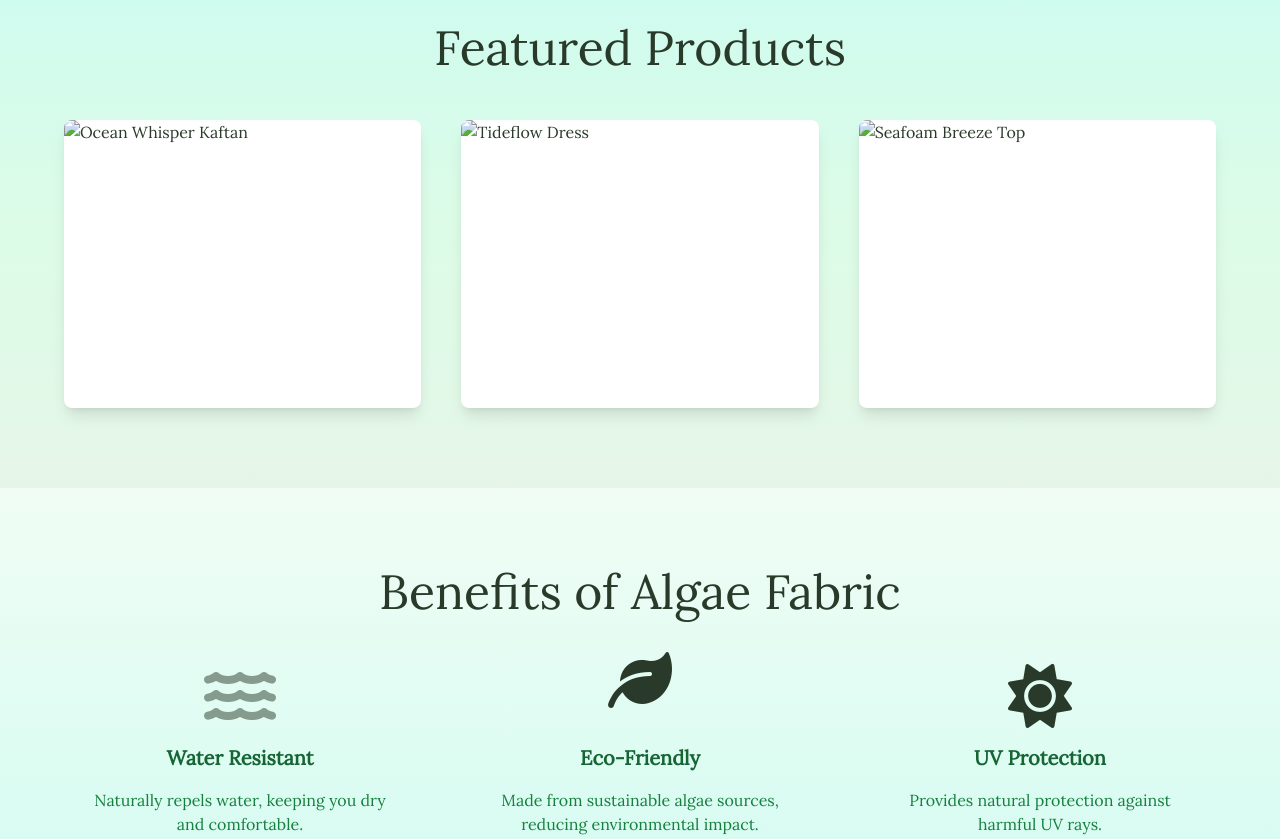
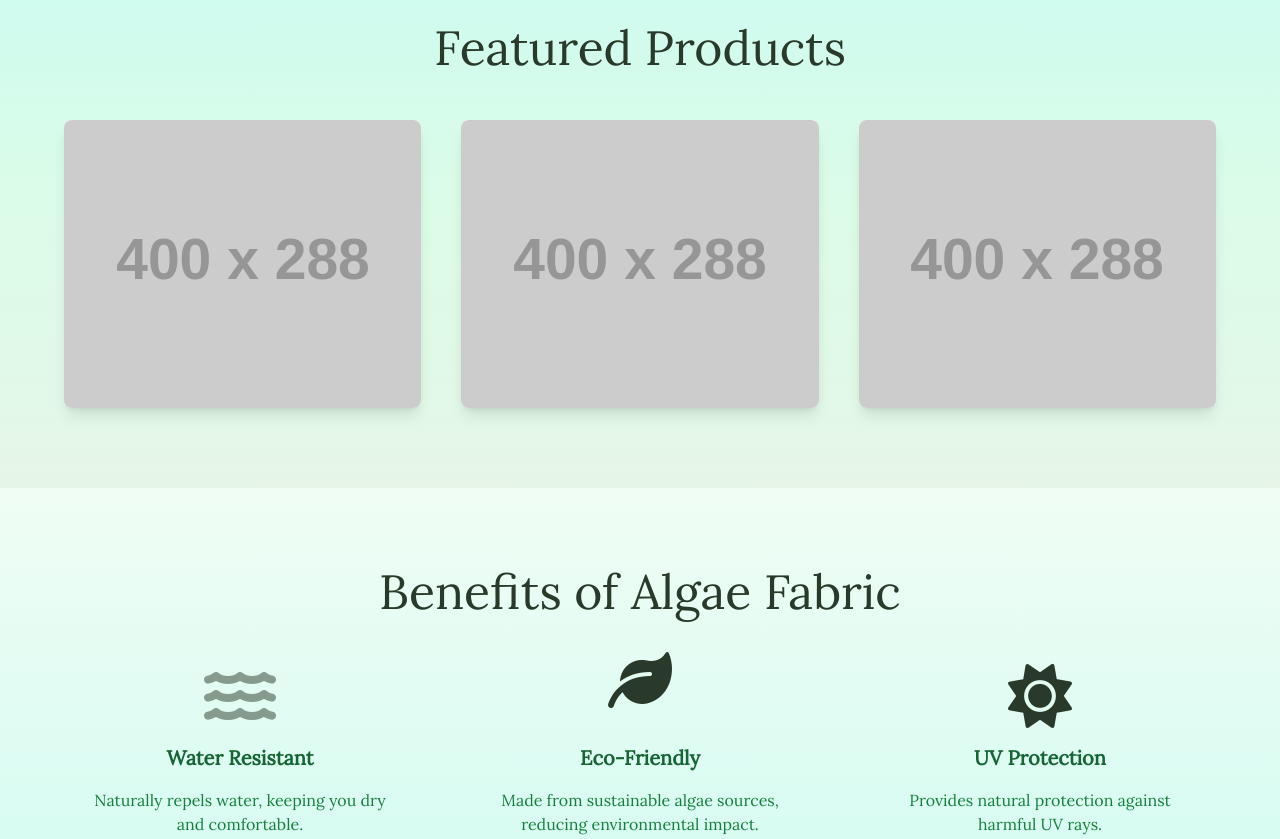
Before and after one commit to radhikaarora98/blackboxai-1746073132630, a plain HTML site: page alyra-website/index.html in a window 1280 px wide. Shown: the part 1240-2079 px from the top of the page. Drawn offline with nearby package versions, Linux system fonts and the light colour scheme; placeholder pictures from the web are drawn by us.

Commit message:
Add alyra-website/index.html 1746074055665

```diff
--- a/alyra-website/index.html
+++ b/alyra-website/index.html
@@ -65,10 +65,7 @@
 
   <!-- Homepage Hero Section -->
   <section id="home" class="relative w-full h-screen overflow-hidden">
-    <video autoplay muted loop playsinline class="absolute top-0 left-0 w-full h-full object-cover brightness-75" aria-label="Algae in water and sustainable textures video background">
-      <source src="assets/videos/algae-water.mp4" type="video/mp4" />
-      Your browser does not support the video tag.
-    </video>
+    <!-- Removed video background due to missing asset -->
     <div class="absolute inset-0 bg-gradient-to-b from-teal-900/40 via-green-900/30 to-sand-900/40"></div>
     <div class="relative z-10 flex flex-col items-center justify-center h-full text-center px-4">
       <h1 class="text-7xl md:text-9xl font-dm-serif text-seafoam-beige animate-fade-in-out select-none" style="color:#d9e6d2;">ALYRA</h1>
@@ -105,21 +102,21 @@
     <div class="max-w-6xl mx-auto grid grid-cols-1 sm:grid-cols-2 md:grid-cols-3 gap-10">
       <!-- Product Card Example -->
       <div class="group relative bg-white rounded-lg shadow-lg overflow-hidden cursor-pointer">
-        <img src="assets/images/product1.jpg" alt="Ocean Whisper Kaftan" class="w-full h-72 object-cover transition-transform duration-300 group-hover:scale-105" />
+        <img src="https://via.placeholder.com/400x288?text=Ocean+Whisper+Kaftan" alt="Ocean Whisper Kaftan" class="w-full h-72 object-cover transition-transform duration-300 group-hover:scale-105" />
         <div class="absolute inset-0 bg-algae-green bg-opacity-70 opacity-0 group-hover:opacity-100 transition-opacity duration-300 flex flex-col justify-center items-center p-4 text-white">
           <p class="mb-4 italic text-lg">Ocean Whisper Kaftan</p>
           <button class="px-6 py-2 border border-white rounded-full hover:bg-white hover:text-algae-green transition duration-300">Inquire Now</button>
         </div>
       </div>
       <div class="group relative bg-white rounded-lg shadow-lg overflow-hidden cursor-pointer">
-        <img src="assets/images/product2.jpg" alt="Tideflow Dress" class="w-full h-72 object-cover transition-transform duration-300 group-hover:scale-105" />
+        <img src="https://via.placeholder.com/400x288?text=Tideflow+Dress" alt="Tideflow Dress" class="w-full h-72 object-cover transition-transform duration-300 group-hover:scale-105" />
         <div class="absolute inset-0 bg-algae-green bg-opacity-70 opacity-0 group-hover:opacity-100 transition-opacity duration-300 flex flex-col justify-center items-center p-4 text-white">
           <p class="mb-4 italic text-lg">Tideflow Dress</p>
           <button class="px-6 py-2 border border-white rounded-full hover:bg-white hover:text-algae-green transition duration-300">Inquire Now</button>
         </div>
       </div>
       <div class="group relative bg-white rounded-lg shadow-lg overflow-hidden cursor-pointer">
-        <img src="assets/images/product3.jpg" alt="Seafoam Breeze Top" class="w-full h-72 object-cover transition-transform duration-300 group-hover:scale-105" />
+        <img src="https://via.placeholder.com/400x288?text=Seafoam+Breeze+Top" alt="Seafoam Breeze Top" class="w-full h-72 object-cover transition-transform duration-300 group-hover:scale-105" />
         <div class="absolute inset-0 bg-algae-green bg-opacity-70 opacity-0 group-hover:opacity-100 transition-opacity duration-300 flex flex-col justify-center items-center p-4 text-white">
           <p class="mb-4 italic text-lg">Seafoam Breeze Top</p>
           <button class="px-6 py-2 border border-white rounded-full hover:bg-white hover:text-algae-green transition duration-300">Inquire Now</button>
```
